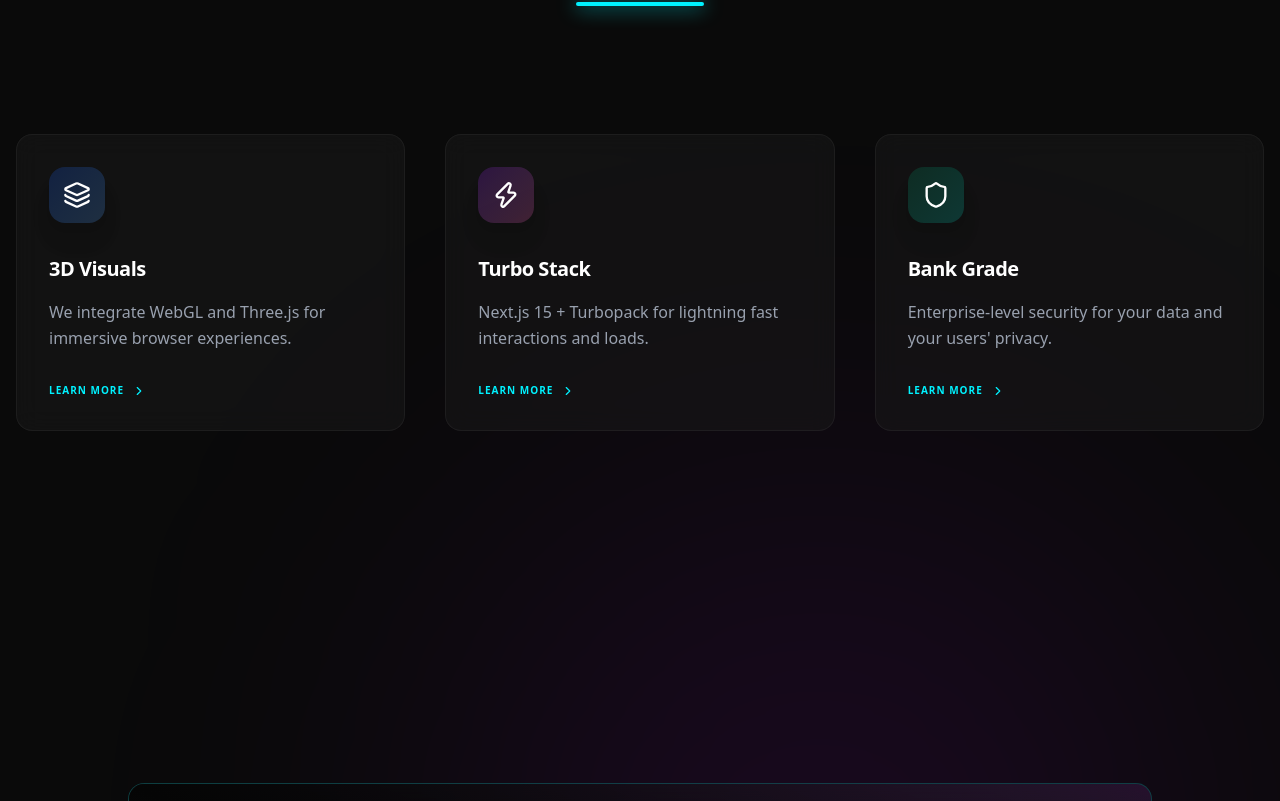
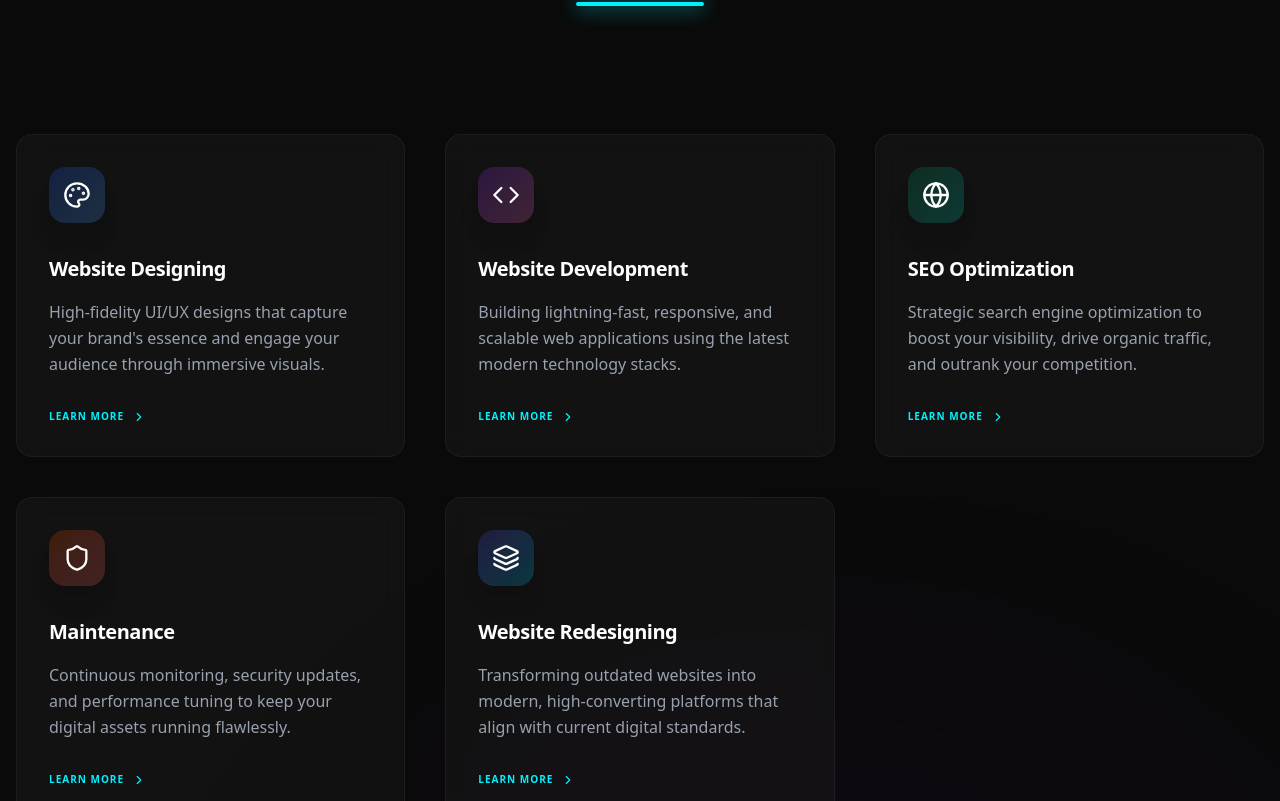
Before and after one commit to sagar-6435/webgenixx, a Next.js app in the folder frontend/: page / in a window 1280 px wide. Shown: the part 1659-2460 px from the top of the page. Built offline with nearby package versions, Linux system fonts and the light colour scheme.

Commit message:
content: update services section with actual offerings

```diff
--- a/frontend/app/page.tsx
+++ b/frontend/app/page.tsx
@@ -141,7 +141,7 @@ export default function Home() {
                 >
                   <div className="text-left">
                     <p className="text-[10px] font-black text-primary uppercase tracking-[0.2em] mb-1">Performance Index</p>
-                    <p className="text-3xl font-black outfit">99.9%</p>
+                    <p className="text-3xl font-black outfit">98.0%</p>
                   </div>
                 </motion.div>
               </div>
@@ -170,26 +170,38 @@ export default function Home() {
             variants={staggerContainer}
             initial="initial"
             whileInView="whileInView"
-            className="grid grid-cols-1 lg:grid-cols-3 gap-10"
+            className="grid grid-cols-1 md:grid-cols-2 lg:grid-cols-3 gap-10"
           >
             {[
               {
-                icon: Layers,
-                title: "3D Visuals",
-                desc: "We integrate WebGL and Three.js for immersive browser experiences.",
+                icon: Palette,
+                title: "Website Designing",
+                desc: "High-fidelity UI/UX designs that capture your brand's essence and engage your audience through immersive visuals.",
                 color: "from-blue-600/20 to-blue-400/20"
               },
               {
-                icon: Zap,
-                title: "Turbo Stack",
-                desc: "Next.js 15 + Turbopack for lightning fast interactions and loads.",
+                icon: Code,
+                title: "Website Development",
+                desc: "Building lightning-fast, responsive, and scalable web applications using the latest modern technology stacks.",
                 color: "from-purple-600/20 to-pink-400/20"
               },
               {
+                icon: Globe,
+                title: "SEO Optimization",
+                desc: "Strategic search engine optimization to boost your visibility, drive organic traffic, and outrank your competition.",
+                color: "from-emerald-600/20 to-teal-400/20"
+              },
+              {
                 icon: Shield,
-                title: "Bank Grade",
-                desc: "Enterprise-level security for your data and your users' privacy.",
-                color: "from-emerald-600/20 to-teal-400/20"
+                title: "Maintenance",
+                desc: "Continuous monitoring, security updates, and performance tuning to keep your digital assets running flawlessly.",
+                color: "from-orange-600/20 to-red-400/20"
+              },
+              {
+                icon: Layers,
+                title: "Website Redesigning",
+                desc: "Transforming outdated websites into modern, high-converting platforms that align with current digital standards.",
+                color: "from-indigo-600/20 to-cyan-400/20"
               },
             ].map((feat, i) => (
               <motion.div
```
